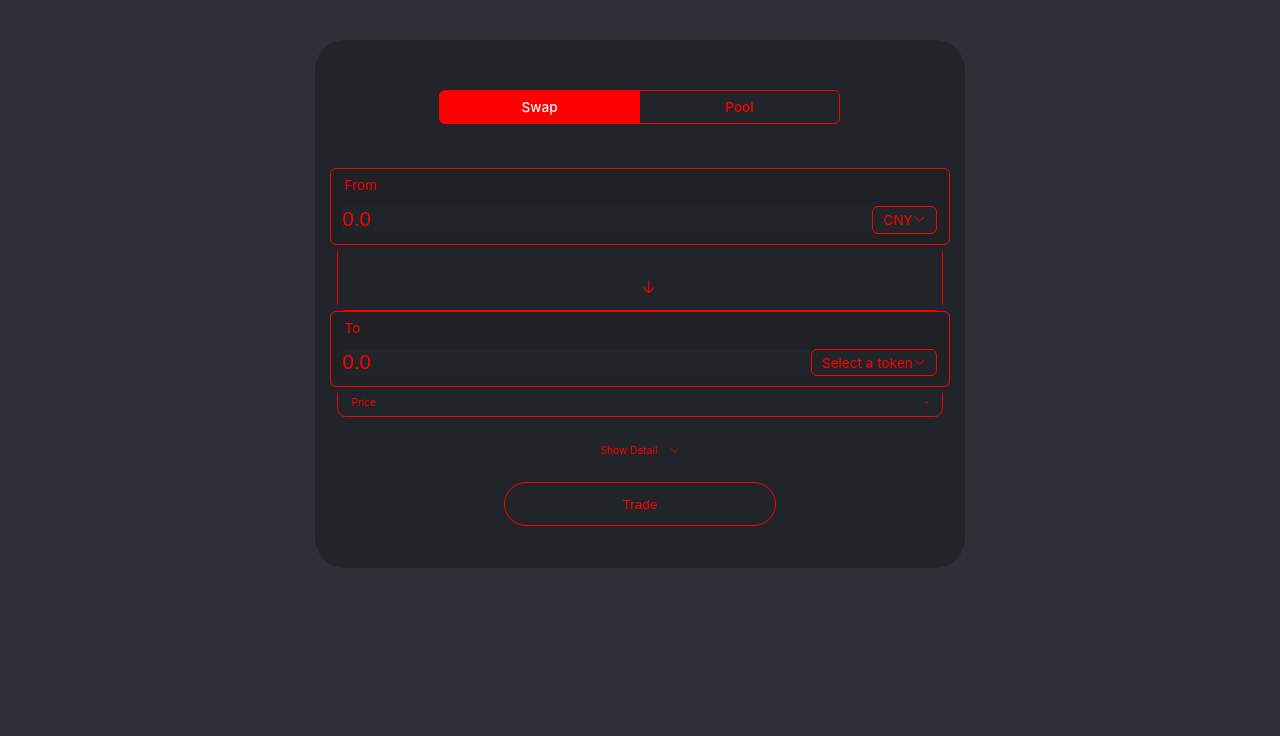
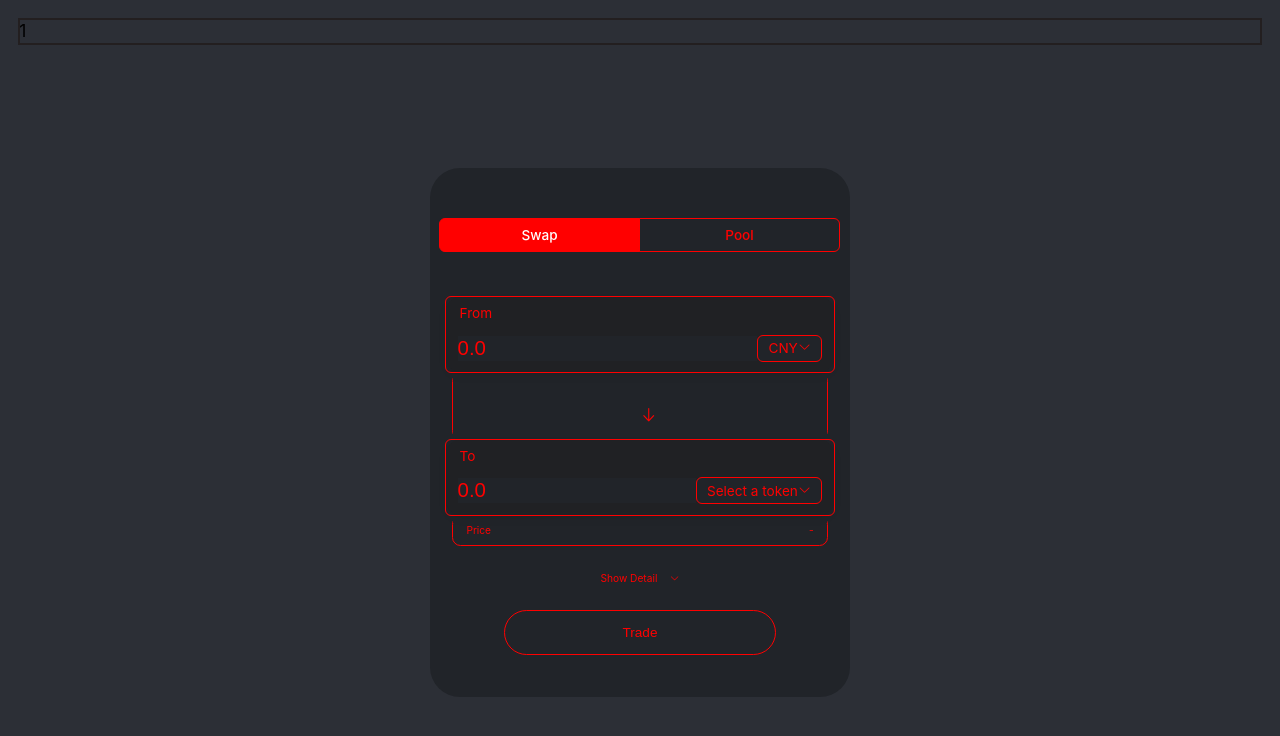
Before and after one commit to shellteo/myMix, a Nuxt app in the folder fe/: page /exchange in a window 1280 px wide. Shown: the top 736 px of the page. Built offline with nearby package versions, Linux system fonts and the light colour scheme.

Commit message:
add header

```diff
--- /dev/null
+++ b/fe/components/MixHeader.vue
@@ -0,0 +1,43 @@
+<template>
+  <header id="site-header">
+    <nav class="main-menu nav-main">
+      1
+    </nav>
+  </header>
+</template>
+<script>
+// import Web3Status from './Web3Status'
+import consts from '@/utils/consts'
+export default {
+  components: {
+    // Web3Status
+  },
+  data() {
+    return {
+      page: '',
+      uniswapURL: consts.uniswapURL
+    }
+  },
+  computed: {
+  },
+  mounted() {
+    this.page = this.$route.name
+  },
+  methods: {
+  }
+}
+</script>
+
+<style lang="scss" scoped>
+.header-logo .logo {
+  background-image: url(../assets/logo_icon.png);
+  background-size: 50%;
+}
+a.current-menu-item {
+  color: #26498d;
+  .hover-indicator {
+    stroke-dashoffset: 0;
+    opacity: 1;
+  }
+}
+</style>
--- a/fe/layouts/default.vue
+++ b/fe/layouts/default.vue
@@ -1,5 +1,5 @@
 <template>
-  <div>
+  <div class="container">
     <nuxt />
     <AuthModal v-model="loginModalShow" :type="loginModalType" :title="loginModalTitle" />
   </div>
@@ -27,3 +27,8 @@ export default {
   }
 }
 </script>
+<style lang="scss">
+.container {
+    background-color: rgb(44, 47, 54);
+}
+</style>
--- a/fe/pages/exchange.vue
+++ b/fe/pages/exchange.vue
@@ -1,5 +1,6 @@
 <template>
-  <div class="main exchange">
+  <div id="site-wrapper" class="main exchange">
+    <Header />
     <div class="outer-container">
       <div class="p-w">
         <el-tabs
@@ -28,10 +29,12 @@
 <script>
 import Swap from '@/components/exchange/Swap'
 import Pool from '@/components/exchange/Pool'
+import Header from '@/components/MixHeader'
 export default {
   components: {
     Swap,
-    Pool
+    Pool,
+    Header
   },
   data() {
     return {
@@ -61,6 +64,18 @@ export default {
 $bg-color: rgb(33, 36, 41);;
 $purpleDark: red;
 $borderRadius6: 6px;
+#site-wrapper {
+  padding:1.5vw;
+  width:100%;
+  max-width:1750px;
+  margin:0 auto;
+  position:relative;
+  overflow:hidden;
+  transform-origin:center bottom;
+  background-color: rgb(44, 47, 54);
+  background-size:300px 300px;
+  background-repeat:repeat
+}
 .exchange {
   background: rgb(44, 47, 54);
   background-color: rgb(44, 47, 54);
@@ -80,7 +95,7 @@ $borderRadius6: 6px;
   }
   .el-tabs--border-card>.el-tabs__header .el-tabs__item.is-active {
     color: white;
-    background-color: red;
+    background-color: $purpleDark;
   }
   .el-tabs__nav {
     display: flex;
```
